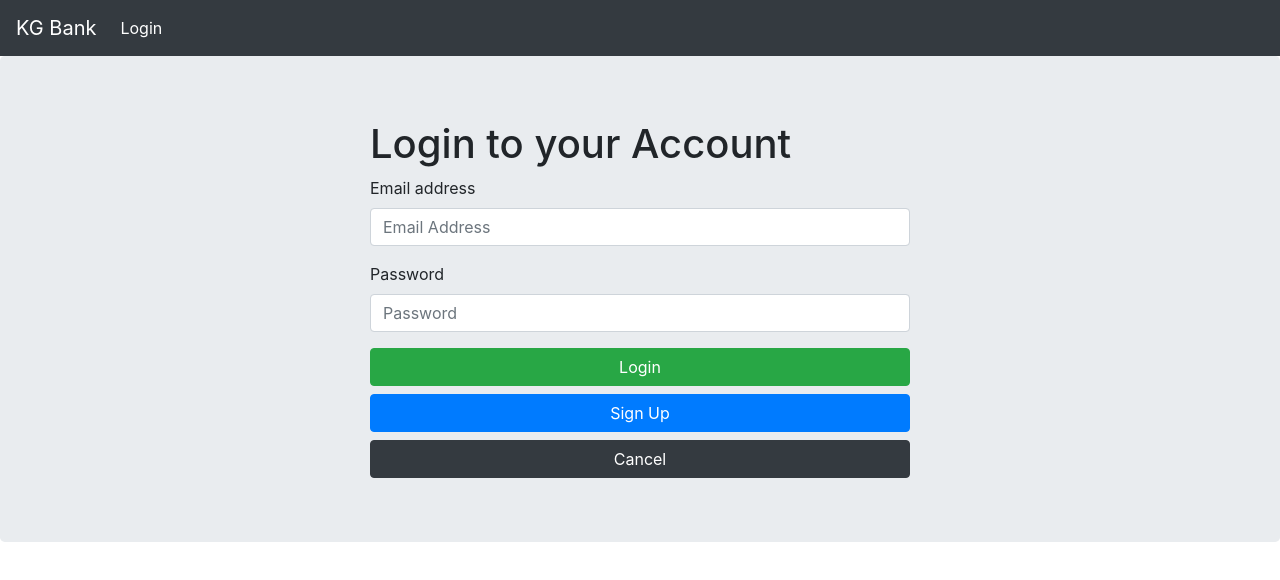
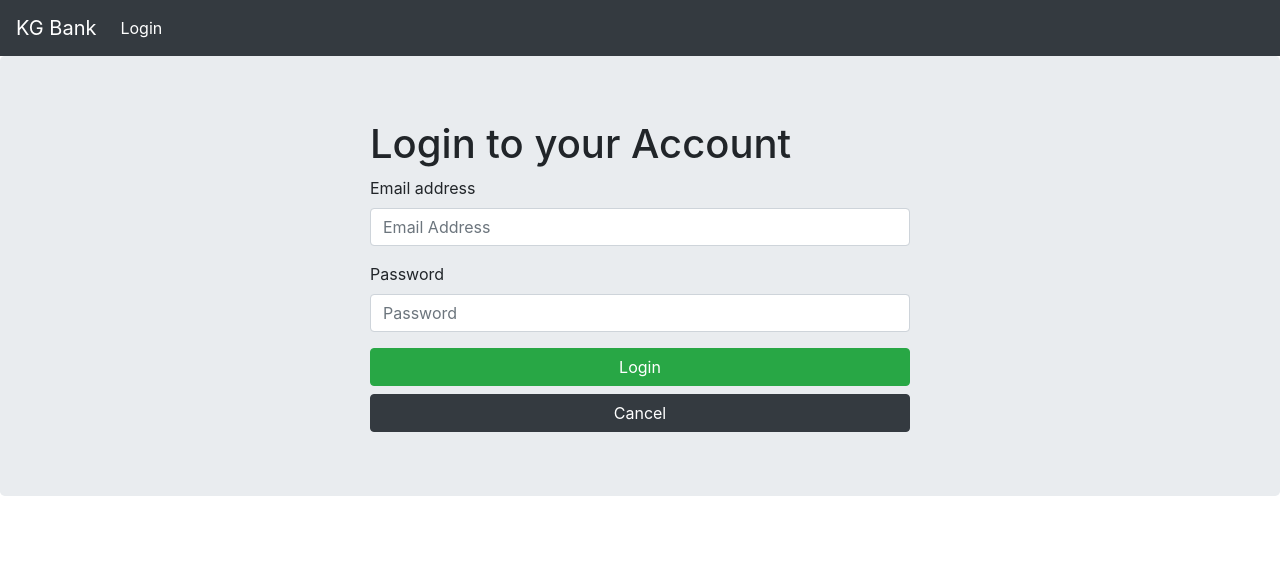
Before and after one commit to dnjavier/ng5-bank, an Angular app: page /login in a window 1280 px wide. Shown: the top 580 px of the page. Built offline with nearby package versions, Linux system fonts and the light colour scheme.

Commit message:
removes sign up button from login screen.

```diff
--- a/src/app/login/login.component.html
+++ b/src/app/login/login.component.html
@@ -23,7 +23,6 @@
             </div>
 
             <button type="submit" class="btn btn-success btn-block" (click)="login()">Login</button>
-            <button type="submit" class="btn btn-primary btn-block" (click)="signup()">Sign Up</button>
             <button type="submit" class="btn btn-dark btn-block" (click)="cancel()">Cancel</button>
 
         </form>
--- a/src/app/login/login.component.ts
+++ b/src/app/login/login.component.ts
@@ -22,10 +22,6 @@ export class LoginComponent implements OnInit {
     this.userSVC.verifyUser();
   }
 
-  signup(){
-    this.router.navigate(['/signUp']);
-  }
-
   cancel(){
     this.router.navigate(['']);
   }
```
